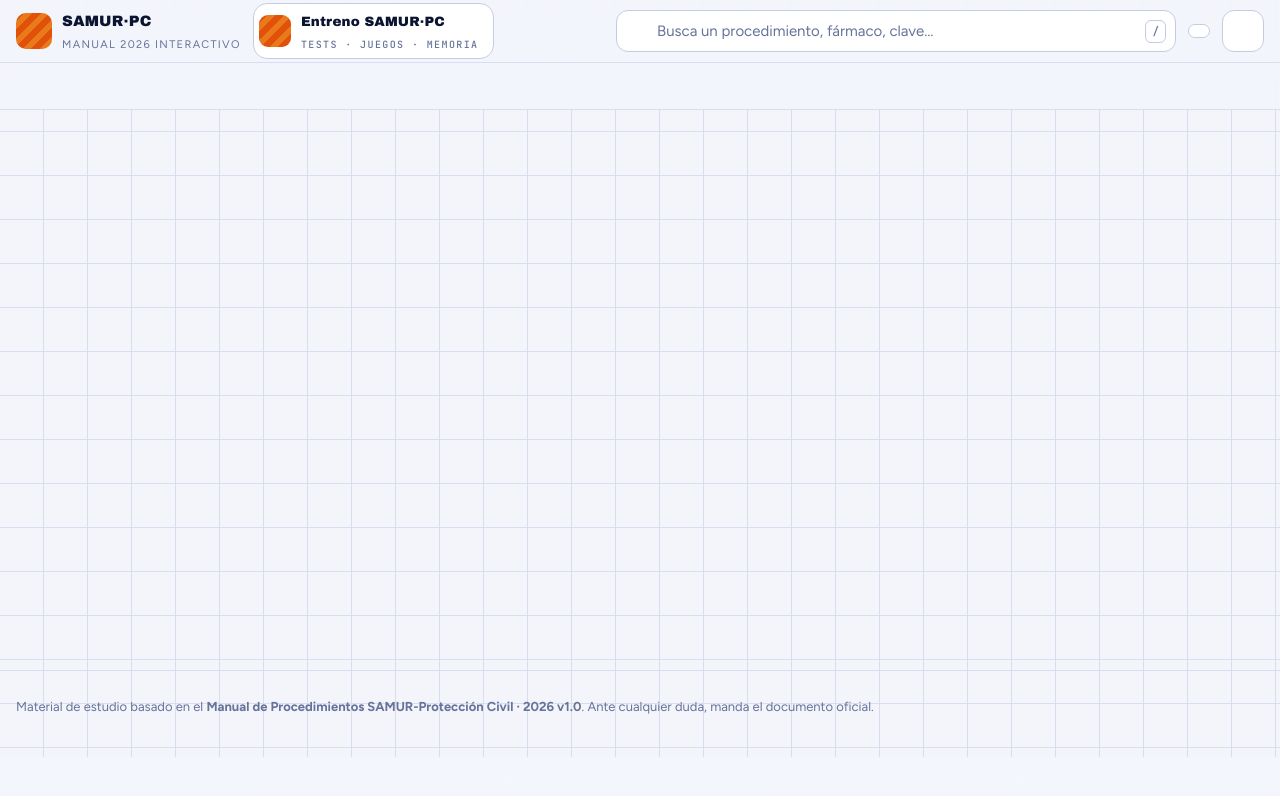
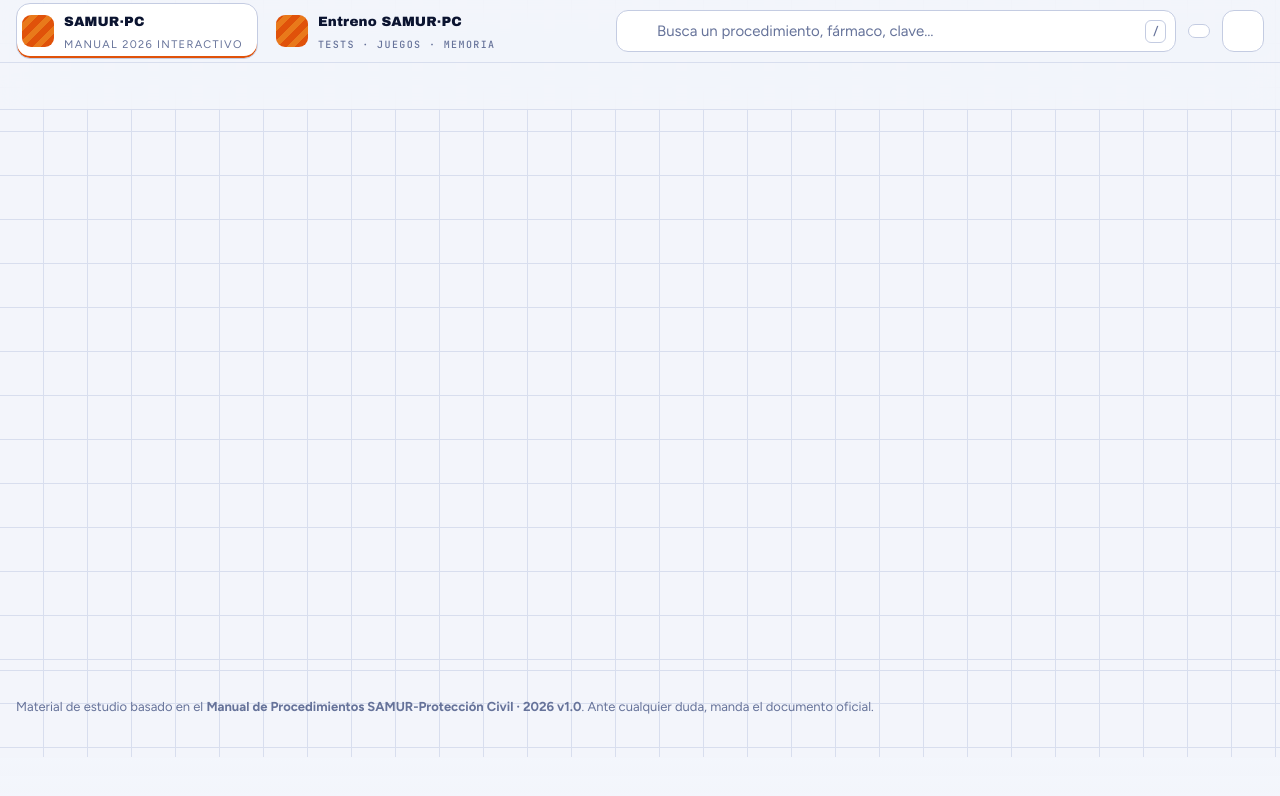
Before and after one commit to SandraRive/samur-pc-estudio, a website: page src/template.html in a window 1280 px wide. Drawn offline with Linux system fonts and the light colour scheme; a web font is replaced by a local one.

Commit message:
Botones para cambiar entre Manual y Entreno

```diff
--- a/src/template.html
+++ b/src/template.html
@@ -73,11 +73,12 @@ h1,h2,h3{text-wrap:balance}
 .brand .mark .ic{position:relative;z-index:1;width:20px;height:20px}
 .brand b{font-family:var(--f-display);font-weight:700;font-size:15px;letter-spacing:.01em;line-height:1}
 .brand small{display:block;font-size:11px;color:var(--fg3);letter-spacing:.12em;text-transform:uppercase;margin-top:3px}
-.brand.ent{padding:5px 14px 5px 5px;border-radius:14px;border:1px solid var(--line2);background:var(--panel);transition:border-color .15s,transform .15s}
-.brand.ent:hover{border-color:var(--orange);transform:translateY(-1px)}
-.brand.ent .mark{width:32px;height:32px;border-radius:9px}
-.brand.ent .mark .ic{width:18px;height:18px}
-.brand.ent b{font-size:13.5px}
+.brand.pg{padding:5px 14px 5px 5px;border-radius:14px;border:1px solid transparent;transition:border-color .15s,background .15s,transform .15s}
+.brand.pg.on{border-color:var(--line2);background:var(--panel);box-shadow:inset 0 -2px 0 var(--orange)}
+.brand.pg:not(.on):hover{border-color:var(--line2);background:var(--panel);transform:translateY(-1px)}
+.brand.pg .mark{width:32px;height:32px;border-radius:9px}
+.brand.pg .mark .ic{width:18px;height:18px}
+.brand.pg b{font-size:13.5px}
 .brand.ent small{font-family:var(--f-mono);font-size:10px;letter-spacing:.14em}
 .search{flex:1;min-width:0;position:relative;max-width:560px;margin-left:auto}
 .search input{width:100%;height:42px;border-radius:12px;border:1px solid var(--line2);background:var(--panel);color:var(--fg);padding:0 14px 0 40px;font:inherit;font-size:15px}
@@ -98,7 +99,7 @@ h1,h2,h3{text-wrap:balance}
 @media (max-width:720px){.xp span,.brand small,.search kbd{display:none}.brand b{font-size:13px}.top .wrap{gap:8px}}
 @media (max-width:1060px){.brand.ent small{display:none}}
 @media (max-width:900px){.brand.ent{padding:5px}.brand.ent>span:last-child{display:none}}
-@media (max-width:460px){.brand b{display:none}}
+@media (max-width:460px){.brand b{display:none}.brand.pg{padding:5px}.brand.pg>span:last-child{display:none}}
 
 main{padding-block:28px 80px;min-height:70vh}
 
@@ -455,8 +456,8 @@ footer .wrap{display:flex;justify-content:space-between;gap:12px;flex-wrap:wrap}
 
 <header class="top">
   <div class="wrap">
-    <a class="brand" href="#inicio"><span class="mark" id="markIc"></span><span><b>SAMUR·PC</b><small>Manual 2026 interactivo</small></span></a>
-    <a class="brand ent" href="juegos.html" title="Abrir Entreno SAMUR·PC: tests, juegos y memoria"><span class="mark" id="entIc"></span><span><b>Entreno SAMUR·PC</b><small>Tests · juegos · memoria</small></span></a>
+    <a class="brand pg on" href="#inicio" aria-current="page" title="Estás en el Manual SAMUR·PC"><span class="mark" id="markIc"></span><span><b>SAMUR·PC</b><small>Manual 2026 interactivo</small></span></a>
+    <a class="brand pg ent" href="juegos.html" title="Abrir Entreno SAMUR·PC: tests, juegos y memoria"><span class="mark" id="entIc"></span><span><b>Entreno SAMUR·PC</b><small>Tests · juegos · memoria</small></span></a>
     <label class="search"><span id="sIc"></span><input id="q" type="search" placeholder="Busca un procedimiento, fármaco, clave…" autocomplete="off" aria-label="Buscar en el manual"><kbd>/</kbd></label>
     <a class="xp" href="#repaso" id="xp"></a>
     <button class="iconbtn" id="theme" aria-label="Cambiar tema"></button>
```
Also changed, not shown: src/juegos.html (+11 -3 lines).
